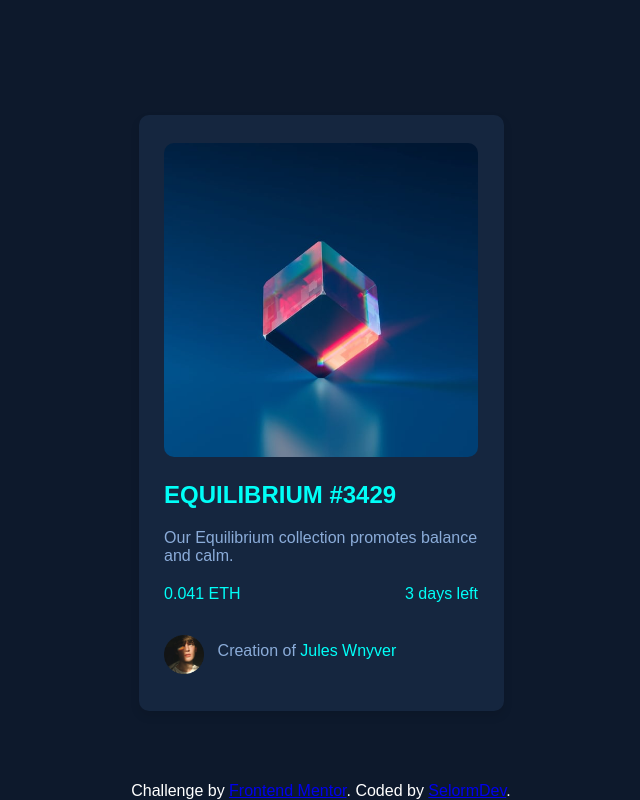
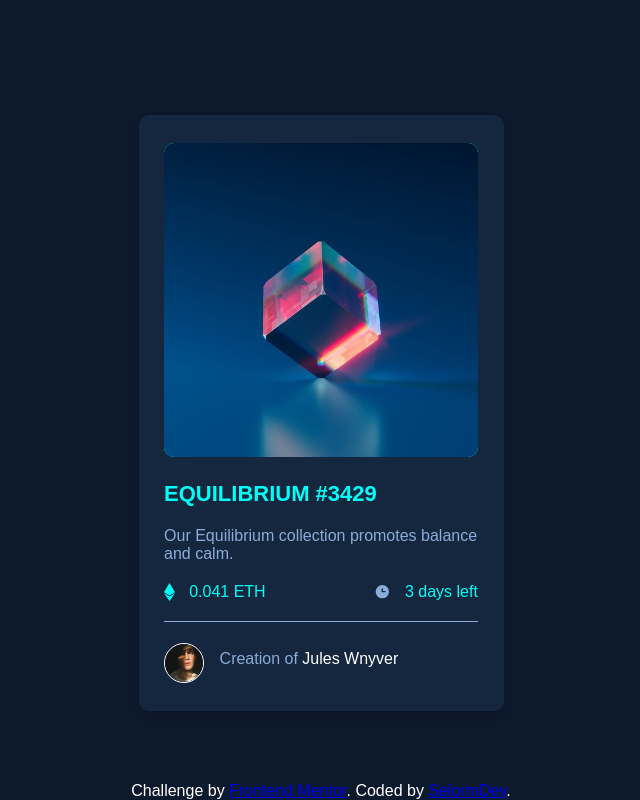
Before and after one commit to SelormDev/NFT-preview-card-component, a plain HTML site: page index.html in a window 1280 px wide. Shown: the whole page, without its empty margins (319-959 px from the left). Drawn offline with Linux system fonts and the light colour scheme.

Commit message:
Add clock image and ethereum image

```diff
--- a/css/style.css
+++ b/css/style.css
@@ -25,10 +25,15 @@ body {
 }
 
 h2 {
+  font-size: 22px;
   text-align: left;
   padding: 20px 0;
   color: #00fff8;
   text-transform: uppercase;
+}
+
+h2 p {
+  font-size: 18px;
 }
 
 .spacing {
@@ -40,22 +45,31 @@ h2 {
   width: 100%;
   margin-top: 9%;
   border-radius: 10px;
+  background-color: #00fff8;
 }
 
 .img-equilibrium:hover {
   transform: scale(1.01);
   transition: 0.3s;
   cursor: pointer;
-  background-image: #00fff8;
+  opacity: 0.4;
+  background-color: #00fff8;
 }
 
 .img-avatar {
   width: 30%;
   margin-top: 9%;
+  border: 1px solid #fff;
+  border-radius: 50%;
 }
 
 .name {
+  color: #fff;
+}
+
+.name:hover {
   color: #00fff8;
+  cursor: pointer;
 }
 
 .user-details {
@@ -65,6 +79,7 @@ h2 {
 
 .user-details p {
   margin-left: -25%;
+  font-size: 16px;
 }
 
 .time {
@@ -76,6 +91,22 @@ h2 {
   margin: 20px 0;
 }
 
+.eth {
+  margin-left: -30%;
+}
+
+.clock {
+  margin-right: -30%;
+}
+
+hr {
+  width: 100%;
+  border: 1px solid #8bacd9;
+  border-bottom: none;
+  border-left: none;
+  border-right: none;
+}
+
 footer {
   position: absolute;
   bottom: 0;
--- a/index.html
+++ b/index.html
@@ -36,11 +36,18 @@
             <h2>Equilibrium #3429</h2>
             <p>Our Equilibrium collection promotes balance and calm.</p>
             <div class="time">
+              <img src="./images/icon-ethereum.svg" alt="Image of Ethereum" />
               <p class="eth">0.041 ETH</p>
+              <img
+                src="./images/icon-clock.svg"
+                alt="Image of a Clock"
+                class="clock"
+              />
               <p class="days_left">3 days left</p>
             </div>
           </div>
           <!-- User Details -->
+          <hr style="height: 10px" />
           <div class="user-details">
             <div class="image">
               <img
```
